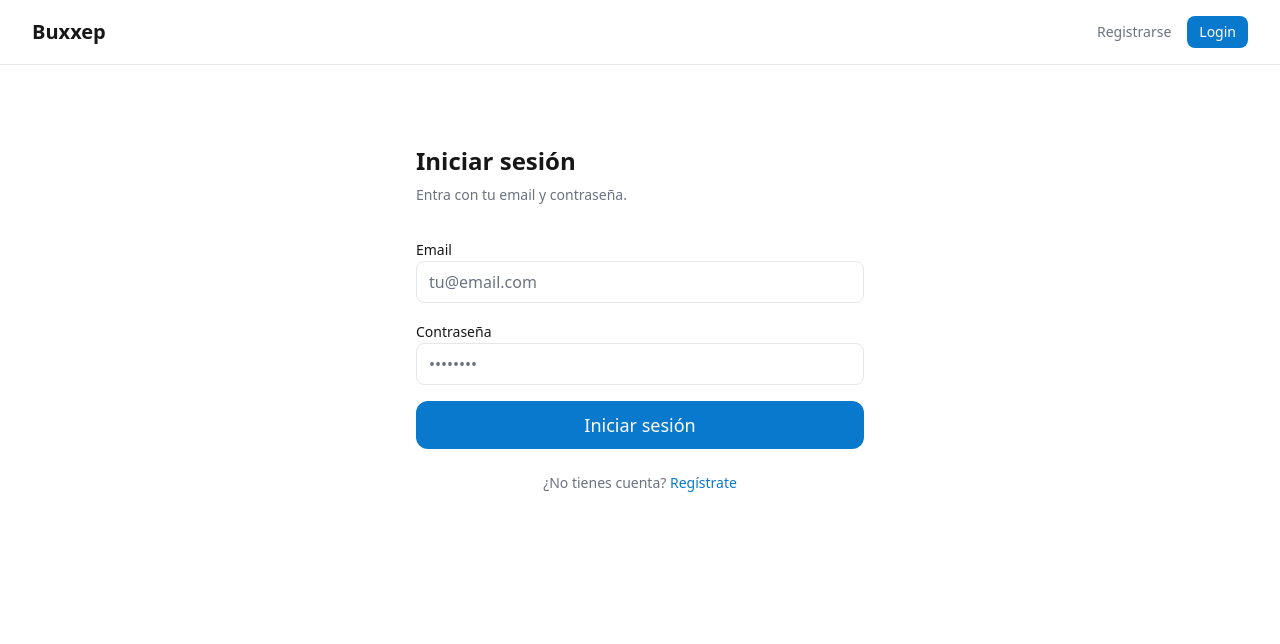
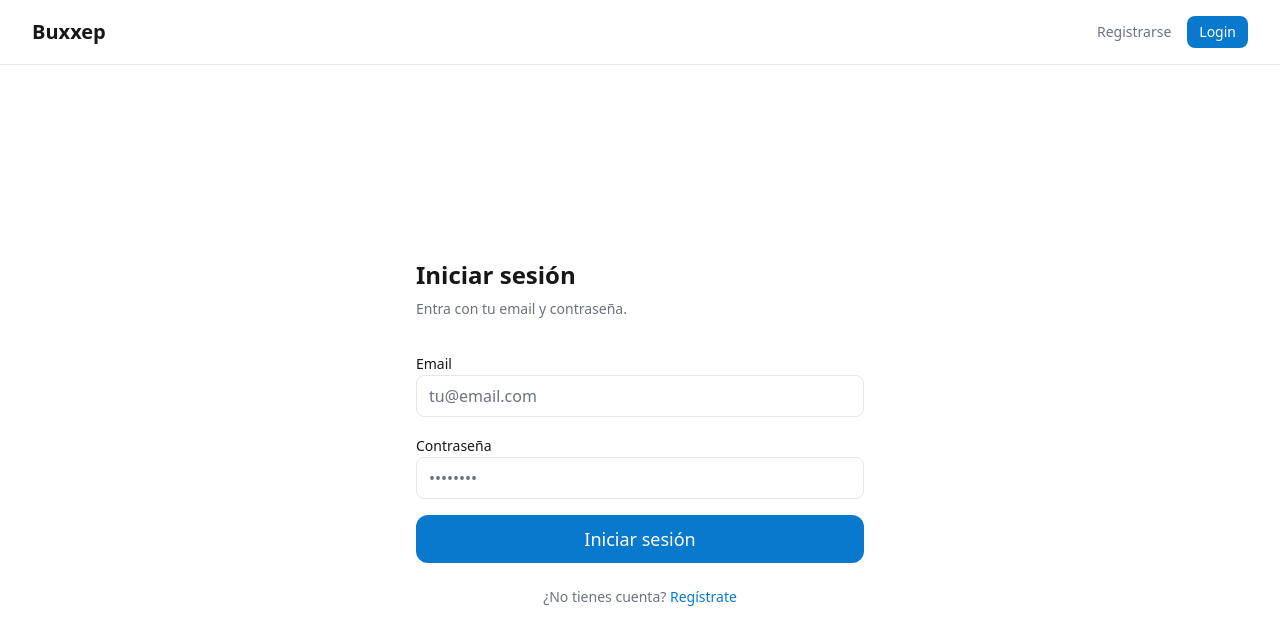
Before and after one commit to JamilW054/TheSpot, a Next.js app: page /login in a window 1280 px wide. Shown: the top 644 px of the page. Built offline with nearby package versions, Linux system fonts and the light colour scheme.

Commit message:
feat(ui): black dark background and center auth forms

```diff
--- a/app/(public)/layout.tsx
+++ b/app/(public)/layout.tsx
@@ -6,7 +6,7 @@ export default function PublicLayout({
   return (
     <div className="min-h-screen flex flex-col bg-background text-foreground">
       <PublicNavbar />
-      <main className="flex-1 w-full max-w-7xl mx-auto px-4 sm:px-6 lg:px-8 py-8">
+      <main className="flex flex-1 w-full flex-col max-w-7xl mx-auto px-4 sm:px-6 lg:px-8 py-8">
         {children}
       </main>
     </div>
--- a/app/(public)/login/page.tsx
+++ b/app/(public)/login/page.tsx
@@ -39,7 +39,8 @@ export default function LoginPage() {
   }
 
   return (
-    <div className="mx-auto max-w-md w-full py-12">
+    <div className="flex flex-1 flex-col items-center justify-center">
+      <div className="mx-auto max-w-md w-full py-8">
       <h1 className="text-2xl font-semibold text-foreground mb-2">
         Iniciar sesión
       </h1>
@@ -89,6 +90,7 @@ export default function LoginPage() {
           Regístrate
         </Link>
       </p>
+      </div>
     </div>
   );
 }
--- a/app/(public)/registro/page.tsx
+++ b/app/(public)/registro/page.tsx
@@ -49,7 +49,8 @@ export default function RegistroPage() {
   }
 
   return (
-    <div className="mx-auto max-w-md w-full py-12">
+    <div className="flex flex-1 flex-col items-center justify-center">
+      <div className="mx-auto max-w-md w-full py-8">
       <h1 className="text-2xl font-semibold text-foreground mb-2">
         Crear cuenta
       </h1>
@@ -117,6 +118,7 @@ export default function RegistroPage() {
           Inicia sesión
         </Link>
       </p>
+      </div>
     </div>
   );
 }
--- a/app/globals.css
+++ b/app/globals.css
@@ -21,7 +21,7 @@
 }
 
 .dark {
-  --background: #111827;
+  --background: #000000;
   --foreground: #f9fafb;
   --primary: #0d8ae6;
   --primary-foreground: #ffffff;
@@ -70,3 +70,9 @@ body {
   color: var(--foreground);
   font-family: var(--font-sans), ui-sans-serif, system-ui, sans-serif;
 }
+
+/* Fondo negro entero en modo oscuro */
+html.dark,
+html.dark body {
+  background: #000000;
+}
```
